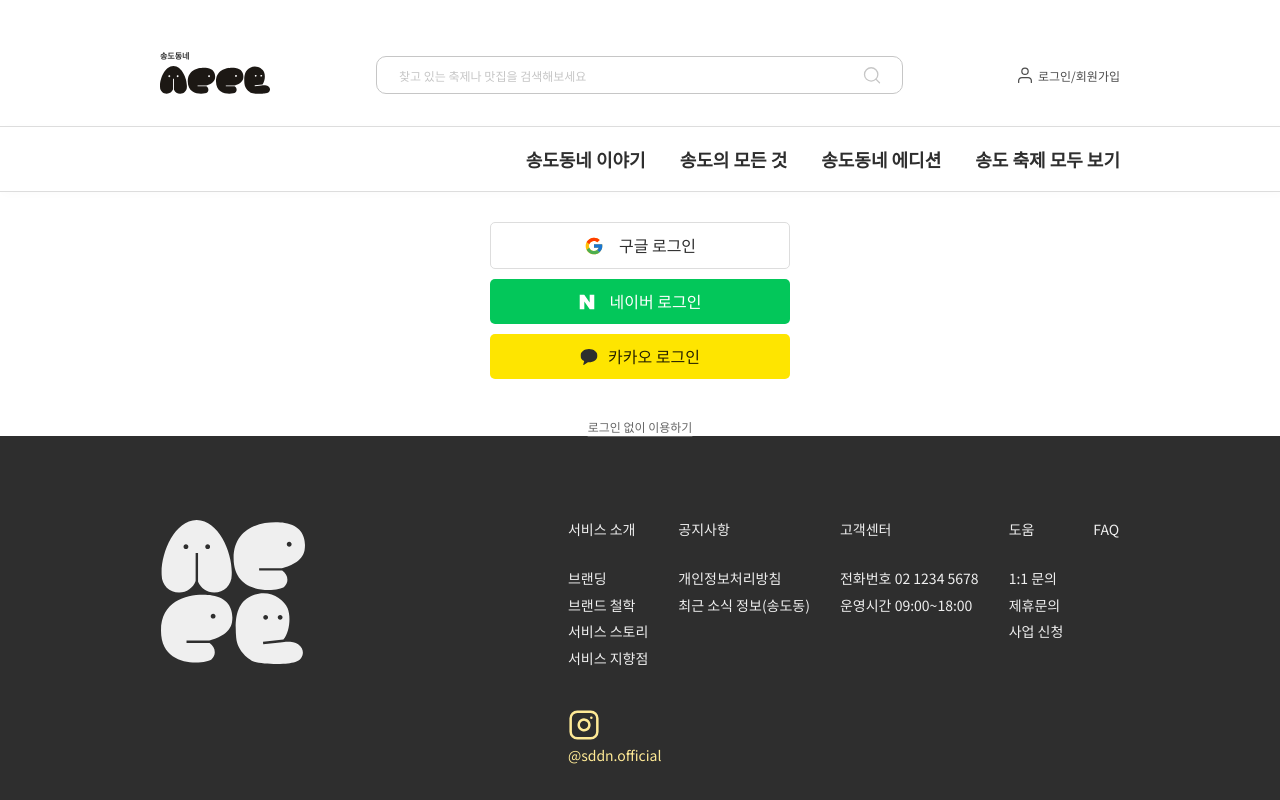
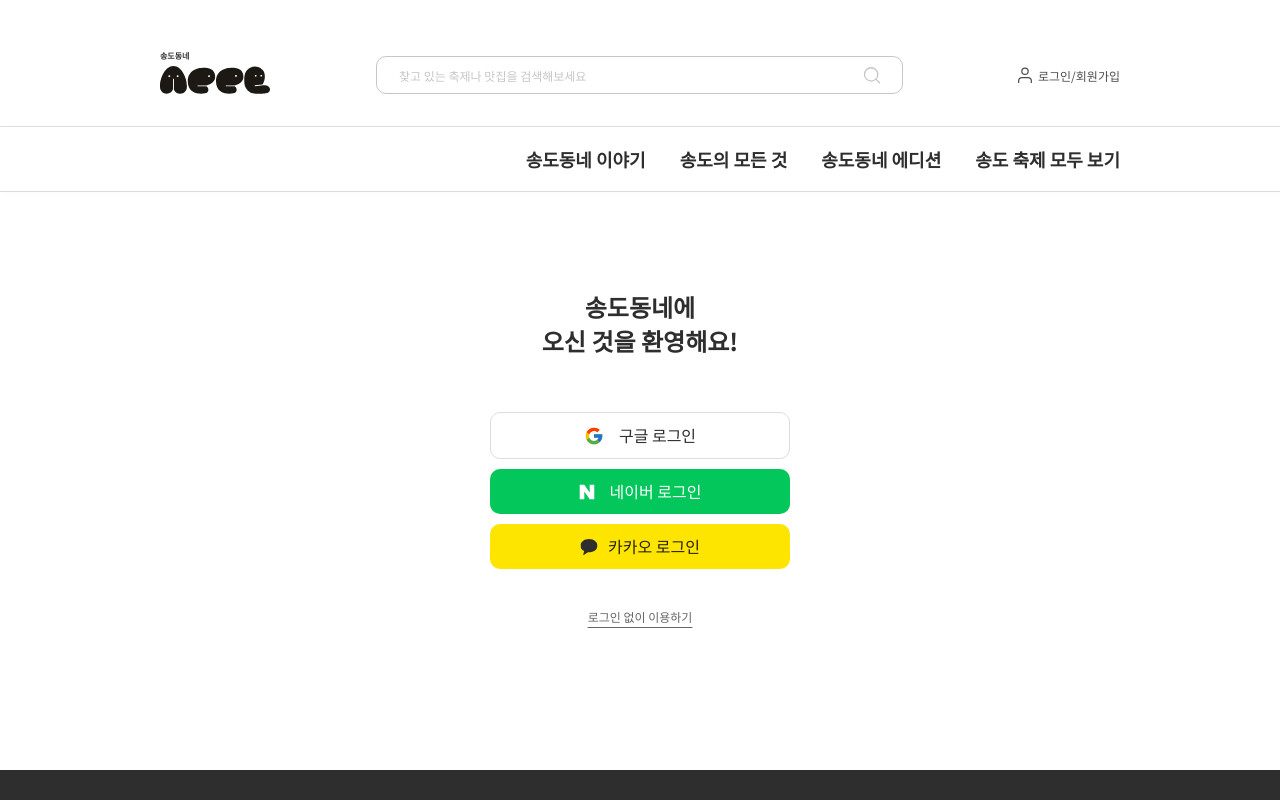
Before and after one commit to songdodongnae/frontend, a React (Create React App) app in the folder songdodongnae/: page /login in a window 1280 px wide. Shown: the top 800 px of the page. Built offline with nearby package versions, Linux system fonts and the light colour scheme; a web font is replaced by a local one.

Commit message:
Style: 로그인 버튼 수정

```diff
--- a/songdodongnae/src/css/SocialLoginBtn.css
+++ b/songdodongnae/src/css/SocialLoginBtn.css
@@ -9,7 +9,8 @@ div{
     align-items: center;
     gap: 40px;
     margin: 0 auto;
-    margin-top: 100px;
+    margin-top: 290px;
+    margin-bottom: 144px;
 }
 
 .main-display {
@@ -54,7 +55,7 @@ div{
     gap: 15px;
     align-self: stretch;
 
-    border-radius: 5px;
+    border-radius: 10px;
     border: 1px solid var(--Black_100, #DDD);
     background: var(--white, #FFF);
 
@@ -79,7 +80,7 @@ div{
     gap: 15px;
     align-self: stretch;
 
-    border-radius: 5px;
+    border-radius: 10px;
     background: var(--naver-bg, #03C75A);
 
     color: var(--naver-text, #FFF);
@@ -103,7 +104,7 @@ div{
     gap: 10px;
     align-self: stretch;
 
-    border-radius: 5px;
+    border-radius: 10px;
     background: var(--kakao-bg, #FEE500);
 
     color: var(--kakao-text, rgba(0, 0, 0, 0.85));
@@ -119,8 +120,6 @@ div{
 }
 
 .without-login {
-    align-self: stretch;
-
     color: var(--Black_600, #666);
     text-align: center;
 
@@ -135,7 +134,7 @@ div{
     text-decoration-skip-ink: none;
     text-decoration-thickness: auto;
     text-underline-offset: 25%; /* 3px */
-    text-underline-position:below;
+    text-underline-position: from-font;
 }
 
 .without-text {
```
